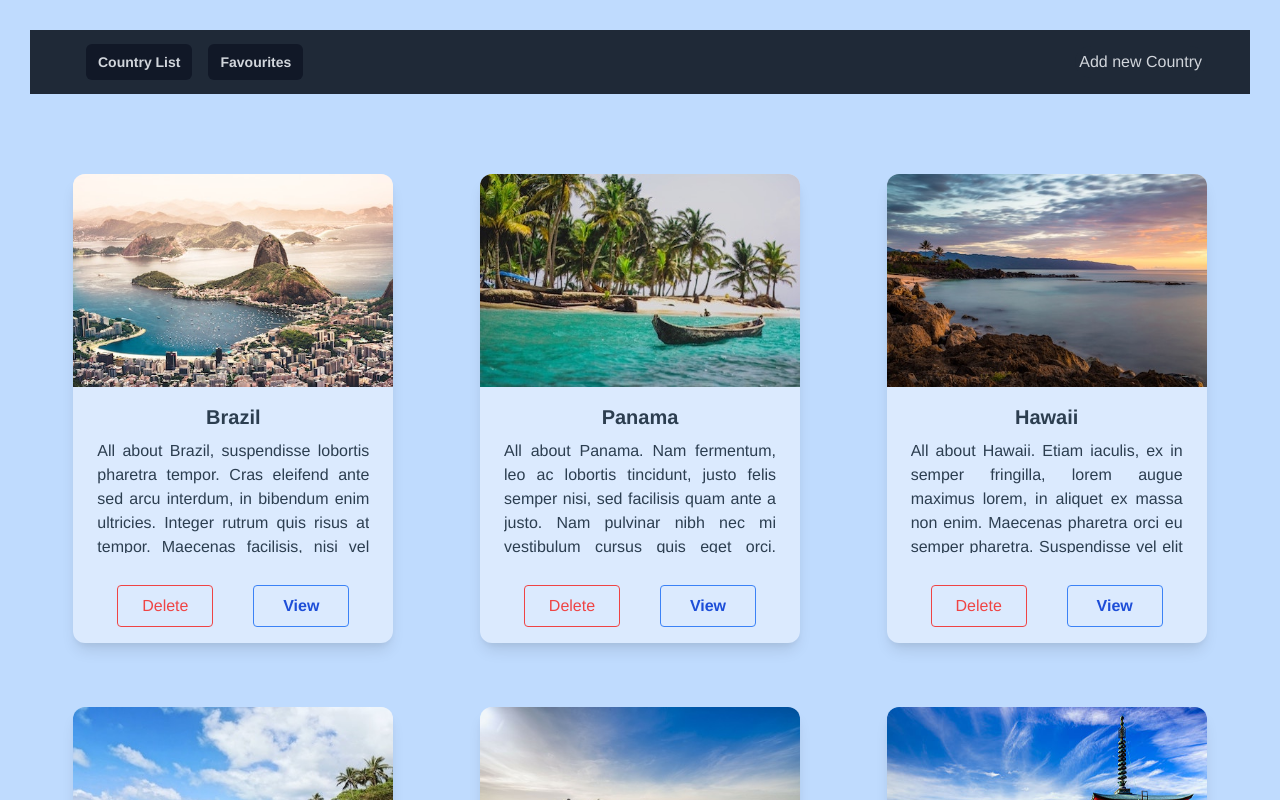
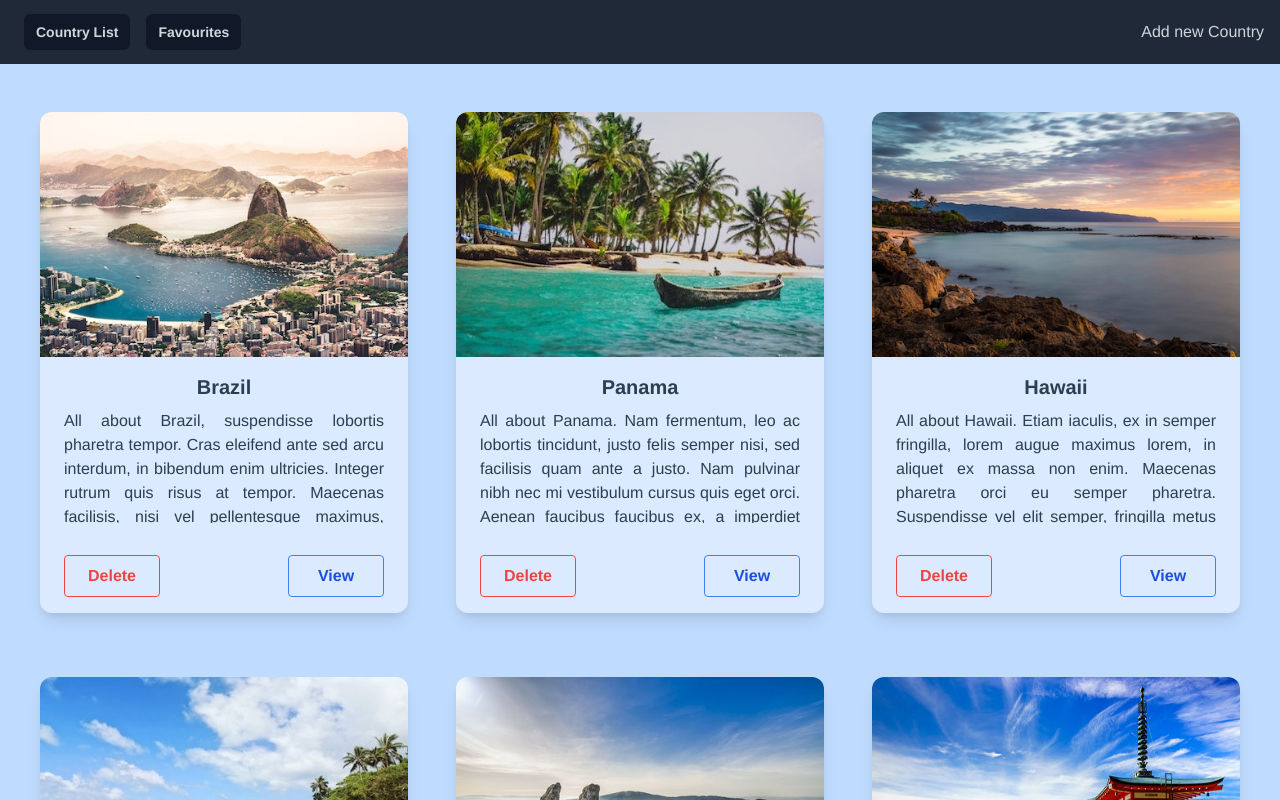
Before and after one commit to Kane13581/explore, a Vue app: page /#/ in a window 1280 px wide. Shown: the top 800 px of the page. Built offline with nearby package versions, Linux system fonts and the light colour scheme.

Commit message:
bug fixed, changed from mounted to created

```diff
--- a/src/App.vue
+++ b/src/App.vue
@@ -28,7 +28,7 @@ export default {
 }
 
 #nav {
-  padding: 30px;
+
 }
 
 #nav a {
--- a/src/components/CountryDetails.vue
+++ b/src/components/CountryDetails.vue
@@ -1,5 +1,6 @@
 <template>
   <div>
+    <GoBack />
     <h1 class="text-3xl mt-12 ">All about {{ country.name }}</h1>
     <div class="grid md:grid-cols-2 mt-12 ">
       <div class="imageStyle grid justify-center xl:justify-self-start ">
@@ -13,9 +14,13 @@
 </template>
 
 <script>
+import GoBack from "./GoBack";
+
 export default {
   name: "CountryDetails",
-  components: {},
+  components: {
+    GoBack
+  },
   props: {},
   data() {
     return {
@@ -35,7 +40,7 @@ export default {
 
     }
   },
-  mounted() {
+  created() {
     this.getCountry();
     /* eslint-disable */
 
--- /dev/null
+++ b/src/components/GoBack.vue
@@ -0,0 +1,20 @@
+<template>
+<span class="go-back flex cursor-pointer sticky top-6 text-white">
+  <button @click="goBack" class="border-0">go back</button>
+</span>
+</template>
+
+<script>
+export default {
+  name: "GoBack",
+  methods: {
+    goBack() {
+      return this.$router.go(-1);
+    }
+  }
+};
+</script>
+
+<style scoped>
+
+</style>
--- a/src/components/TheHeader.vue
+++ b/src/components/TheHeader.vue
@@ -1,6 +1,6 @@
 <template>
-  <nav class="bg-gray-800">
-    <div class="max-w-7xl mx-auto px-2 sm:px-6 lg:px-8">
+  <nav class="bg-gray-800 sticky top-0">
+    <div class="max-w-7xl mx-auto">
       <div class="relative flex items-center justify-between h-16">
         <div class="flex-1 flex items-center justify-center sm:items-stretch sm:justify-start">
           <div class="hidden sm:block sm:ml-6">
--- a/src/store/index.js
+++ b/src/store/index.js
@@ -14,6 +14,7 @@ export default createStore({
     destination: (state) => (id) => {
       return state.destinations.find((destination) => destination.id.toString() === id.toString());
       },
+    // destinationIndexById:
   },
   mutations: {},
   actions: {},
--- a/src/views/CountryItem.vue
+++ b/src/views/CountryItem.vue
@@ -1,7 +1,7 @@
 /* eslint-disable */
 <template>
-  <div class="home mt-12">
-    <div class="max-w-xs bg-blue-100 rounded-xl overflow-hidden shadow-lg my-2">
+  <div class="home">
+    <div class="bg-blue-100 rounded-xl overflow-hidden shadow-lg my-2">
       <img class="w-full" :src="require(`../assets/${country.image}`)" :alt="country.name">
       <div class="px-6 py-4">
         <div class="font-bold text-xl mb-2">{{ country.name }}</div>
@@ -9,16 +9,14 @@
           {{ country.description }}
         </p>
       </div>
-      <div class="card-buttons px-6 py-4 grid grid-cols-2">
-        <button
-          class="w-24 ml-5 self-center bg-transparent hover:bg-red-500 text-red-500 font-semibold hover:text-white py-2 px-4 border border-red-500 hover:border-transparent rounded">
-          <button @click="deleteCountry(index)">
+      <div class="w-full flex justify-between px-6 py-4">
+        <button @click="deleteCountry(index)"
+          class="w-24 focus:outline-none bg-transparent hover:bg-red-500 text-red-500 font-semibold hover:text-white py-2 px-4 border border-red-500 hover:border-transparent rounded">
           Delete
-          </button>
         </button>
         <button
           @click="toViewDetails"
-          class="w-24 ml-5 bg-transparent hover:bg-blue-500 text-blue-700 font-semibold hover:text-white py-2 px-4 border border-blue-500 hover:border-transparent rounded">
+          class="w-24 focus:outline-none bg-transparent hover:bg-blue-500 text-blue-700 font-semibold hover:text-white py-2 px-4 border border-blue-500 hover:border-transparent rounded">
           View
         </button>
       </div>
@@ -67,9 +65,6 @@ export default {
   overflow: hidden;
 }
 
-.card-buttons {
-  display: grid;
-  justify-content: center;
-}
+
 
 </style>
--- a/src/views/CountryList.vue
+++ b/src/views/CountryList.vue
@@ -1,11 +1,11 @@
 /* eslint-disable */
 <template>
-  <div class="home">
-    <DeleteModal @cancel-delete="cancelDelete" @confirm-delete="confirmDelete" v-if="showDeleteModal"/>
-    <div class="grid sm:grid-cols-1 md:grid-cols-2 xl:grid-cols-3 2xl:grid-cols-4 mt-6 items-center">
-    <div class="grid justify-center" v-for="(destination, index) in destinations" :key="index">
-      <CountryItem @delete-country="deleteCountry" :country="destination"/>
-    </div>
+  <div class="home p-4 md:p-10">
+    <DeleteModal @cancel-delete="cancelDelete" @confirm-delete="confirmDelete" v-if="showDeleteModal" />
+    <div class="grid sm:grid-cols-1 md:grid-cols-2 xl:grid-cols-3  2xl:grid-cols-4 gap-12 items-center">
+      <div class="grid justify-center" v-for="(destination, index) in destinations" :key="index">
+        <CountryItem @delete-country="deleteCountry" :country="destination" />
+      </div>
     </div>
   </div>
 </template>
@@ -19,16 +19,14 @@ export default {
   name: "Country List",
   components: {
     CountryItem,
-    DeleteModal,
+    DeleteModal
   },
-  props: {
-
-  },
+  props: {},
   data() {
-    return  {
+    return {
       showDeleteModal: false,
-      baseValue: true,
-    }
+      indexForDelete: '',
+    };
   },
   computed: {
     destinations() {
@@ -37,14 +35,18 @@ export default {
   },
   methods: {
     confirmDelete() {
-      this.baseValue = false;
+      this.destinations.splice(this.indexForDelete, 1);
+      this.indexForDelete = "";
+      this.showDeleteModal = !this.showDeleteModal;
     },
     cancelDelete() {
-      this.baseValue = true;
+      this.showDeleteModal = !this.showDeleteModal;
     },
     deleteCountry(index) {
-        this.destinations.splice(index, 1);
-      }
+      this.showDeleteModal = !this.showDeleteModal;
+      this.indexForDelete = index;
     },
+
+  }
 };
 </script>
```
